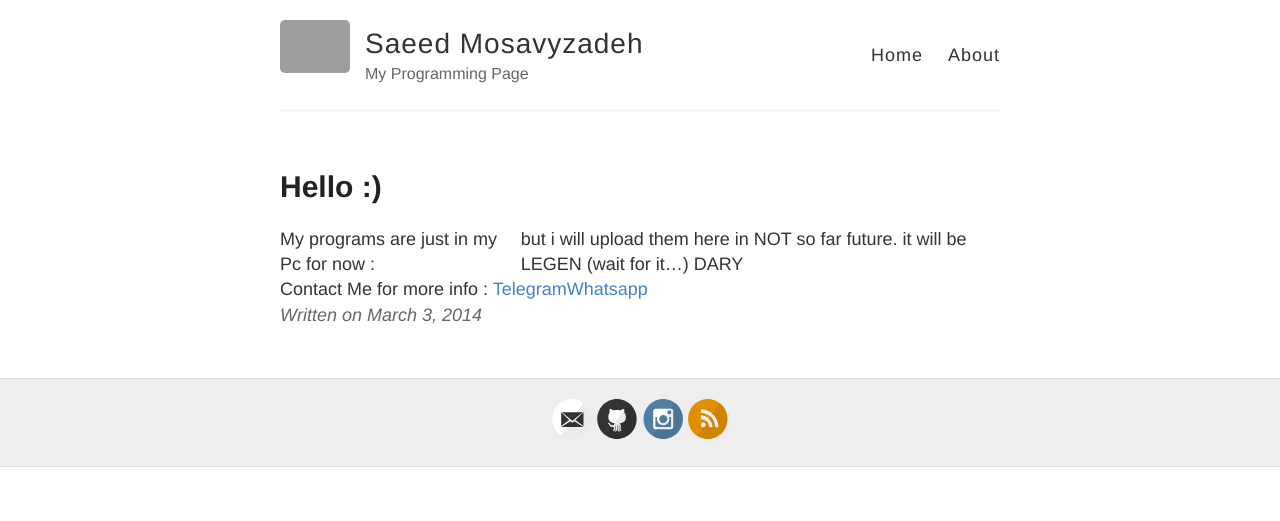
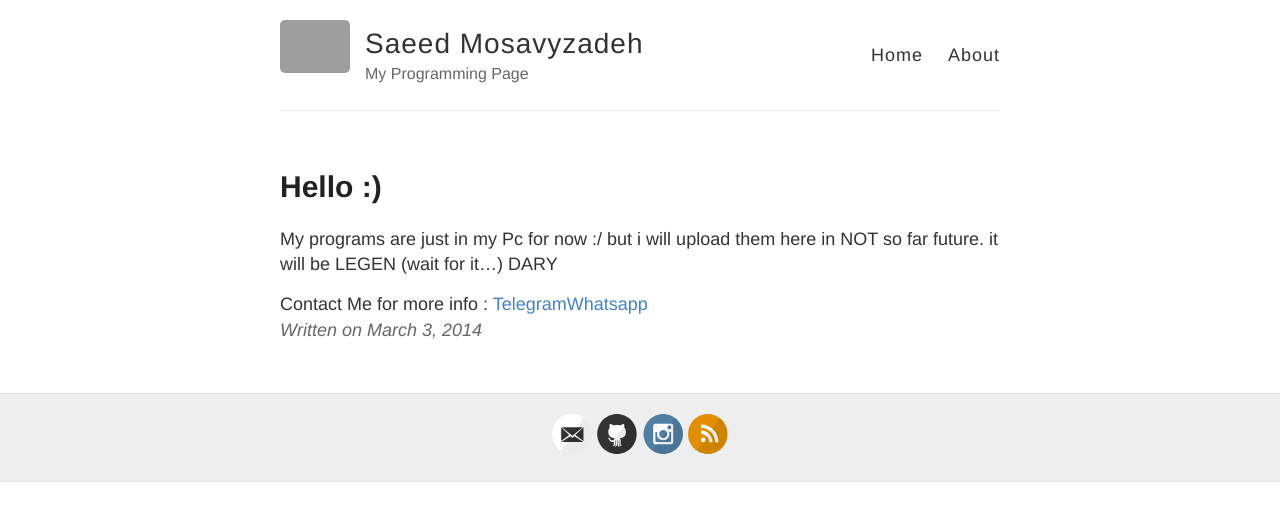
Before and after one commit to saeedmosavyzadeh/SaeedMosavyzadeh.github.io, a Jekyll site: the page built from _posts/2014-3-3-Hello-World.md, in a window 1280 px wide. Shown: the top 521 px of the page. Built offline with Jekyll 4.4.1, drawn with Linux system fonts in a browser that asks for light colours; grey boxes are pictures that could not be loaded.

```diff
--- a/_posts/2014-3-3-Hello-World.md
+++ b/_posts/2014-3-3-Hello-World.md
@@ -3,6 +3,6 @@ layout: post
 title: Hello :)
 ---
 
-My programs are just in my Pc for now :| but i will upload them here in NOT so far future. it will be LEGEN (wait for it...) DARY
+My programs are just in my Pc for now :/ but i will upload them here in NOT so far future. it will be LEGEN (wait for it...) DARY
 
 Contact Me for more info : <a href="http://t.me/saeedmosavyzadeh">Telegram</a> | <a href="https://wa.me/989146494250">Whatsapp</a>
```
